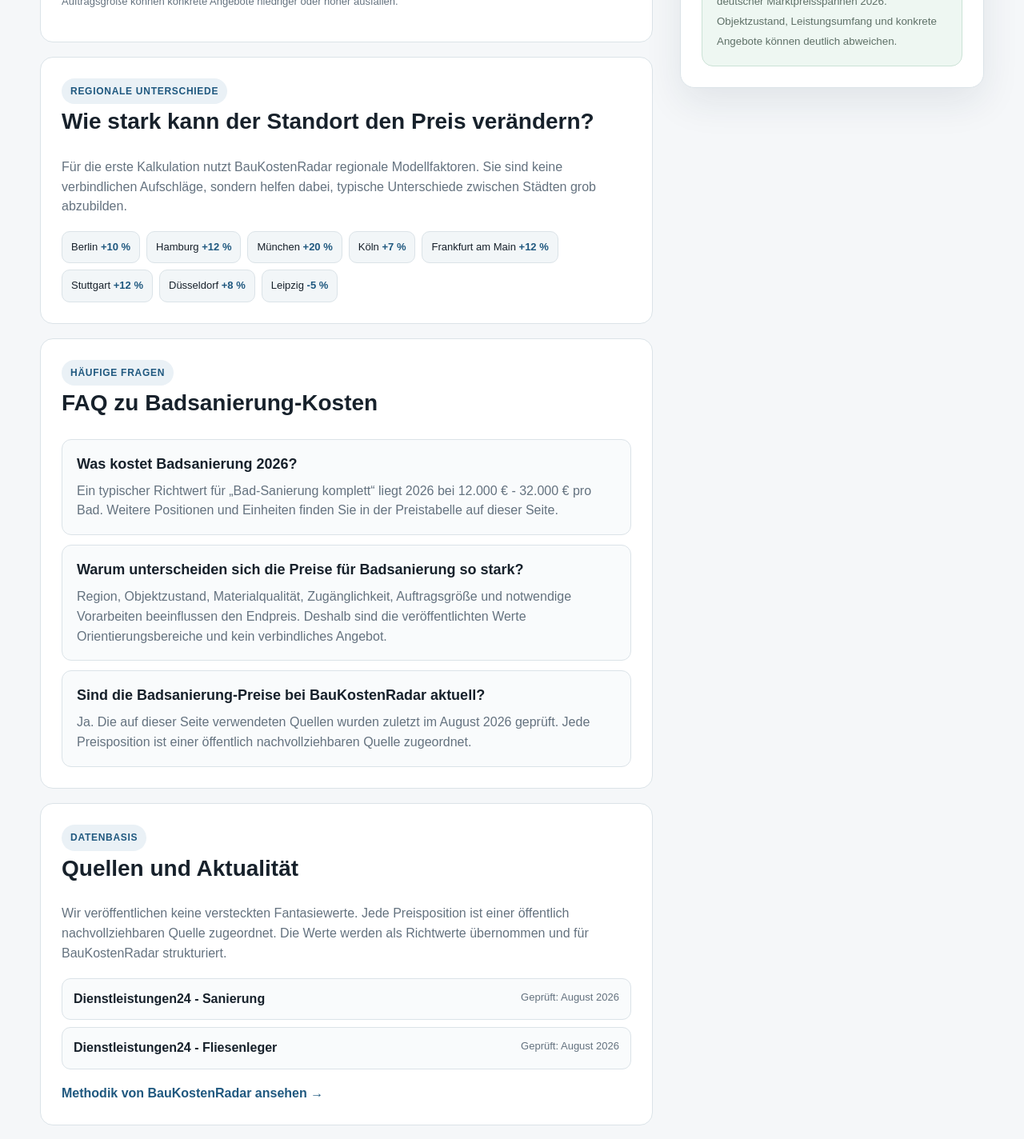
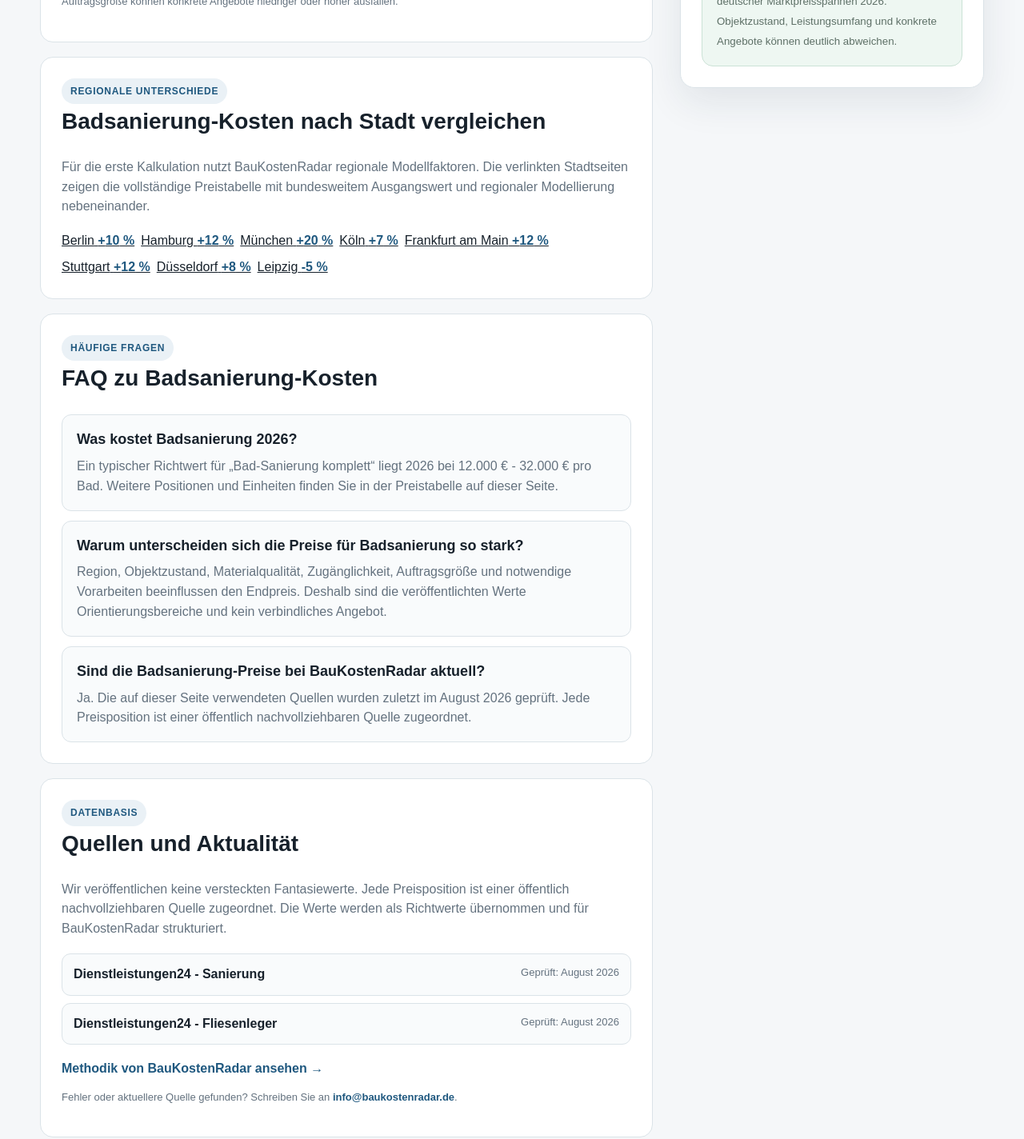
Before and after one commit to maxympaschenko-tech/baukostenradar-de, a Next.js app: page /kosten/badsanierung in a window 1280 px wide. Shown: the part 920-2344 px from the top of the page at 80% size. Built offline with nearby package versions, Linux system fonts and the light colour scheme; no server answers.

Commit message:
Link service pages to local price pages and contact

```diff
--- a/app/kosten/[slug]/page.tsx
+++ b/app/kosten/[slug]/page.tsx
@@ -54,7 +54,7 @@ export default async function CostPage({ params }: { params: Promise<{ slug: str
     },
     {
       question: `Sind die ${service.shortTitle}-Preise bei BauKostenRadar aktuell?`,
-      answer: `Ja. Die auf dieser Seite verwendeten Quellen wurden zuletzt im August 2026 geprüft. Jede Preisposition ist einer öffentlich nachvollziehbaren Quelle zugeordnet.`,
+      answer: "Ja. Die auf dieser Seite verwendeten Quellen wurden zuletzt im August 2026 geprüft. Jede Preisposition ist einer öffentlich nachvollziehbaren Quelle zugeordnet.",
     },
   ];
 
@@ -144,16 +144,16 @@ export default async function CostPage({ params }: { params: Promise<{ slug: str
 
           <section className="contentCard">
             <span className="eyebrow">Regionale Unterschiede</span>
-            <h2>Wie stark kann der Standort den Preis verändern?</h2>
+            <h2>{service.shortTitle}-Kosten nach Stadt vergleichen</h2>
             <p>
-              Für die erste Kalkulation nutzt BauKostenRadar regionale Modellfaktoren. Sie sind keine
-              verbindlichen Aufschläge, sondern helfen dabei, typische Unterschiede zwischen Städten grob abzubilden.
+              Für die erste Kalkulation nutzt BauKostenRadar regionale Modellfaktoren. Die verlinkten Stadtseiten
+              zeigen die vollständige Preistabelle mit bundesweitem Ausgangswert und regionaler Modellierung nebeneinander.
             </p>
             <div className="regionChips">
               {regions.filter((region) => region.value !== "de").map((region) => (
-                <span key={region.value}>
+                <Link className="regionChip" key={region.value} href={`/kosten/${service.slug}/${region.slug}`}>
                   {region.label} <strong>{region.factor >= 1 ? "+" : ""}{Math.round((region.factor - 1) * 100)} %</strong>
-                </span>
+                </Link>
               ))}
             </div>
           </section>
@@ -190,6 +190,10 @@ export default async function CostPage({ params }: { params: Promise<{ slug: str
               })}
             </div>
             <Link className="textLink" href="/methodik">Methodik von BauKostenRadar ansehen →</Link>
+            <p className="tableNote">
+              Fehler oder aktuellere Quelle gefunden? Schreiben Sie an {" "}
+              <a className="textLink" href={`mailto:${siteConfig.email}`}>{siteConfig.email}</a>.
+            </p>
           </section>
 
           <section className="contentCard">
```
